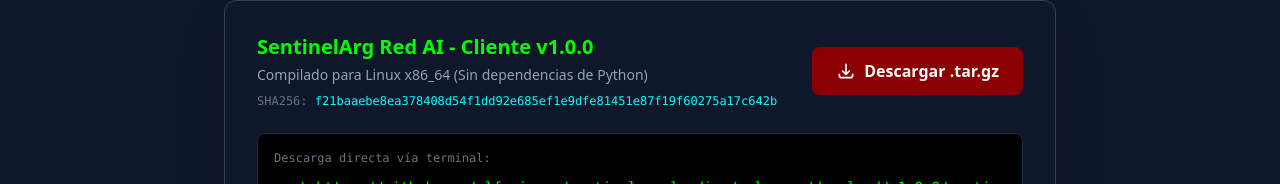
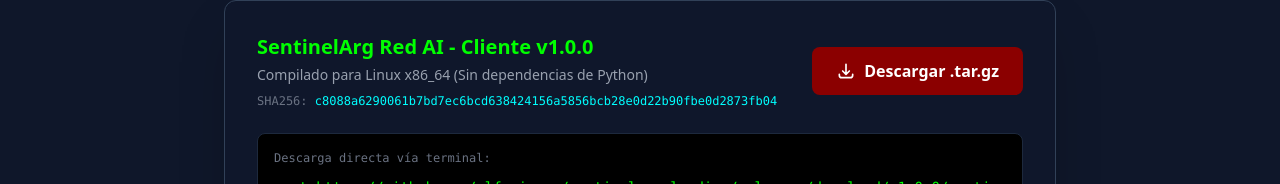
Before and after one commit to alfasierra/sentinelarg-landing, a React (Vite) app: page / in a window 1280 px wide. Shown: the part 7464-7648 px from the top of the page. Built offline with nearby package versions, Linux system fonts and the light colour scheme.

Commit message:
Update SHA256 hash for version 1.0.0
Updated SHA256 hash in the application footer.

```diff
--- a/src/App.jsx
+++ b/src/App.jsx
@@ -842,7 +842,7 @@ function App() {
                 <h3 className="text-xl font-bold text-[#00FF00]">SentinelArg Red AI - Cliente v1.0.0</h3>
                 <p className="text-gray-400 text-sm mt-1">Compilado para Linux x86_64 (Sin dependencias de Python)</p>
                 <p className="text-gray-500 text-xs mt-2 font-mono">
-                  SHA256: <span className="text-[#00FFFF]">f21baaebe8ea378408d54f1dd92e685ef1e9dfe81451e87f19f60275a17c642b</span>
+                  SHA256: <span className="text-[#00FFFF]">c8088a6290061b7bd7ec6bcd638424156a5856bcb28e0d22b90fbe0d2873fb04</span>
                 </p>
               </div>
               <a
```
